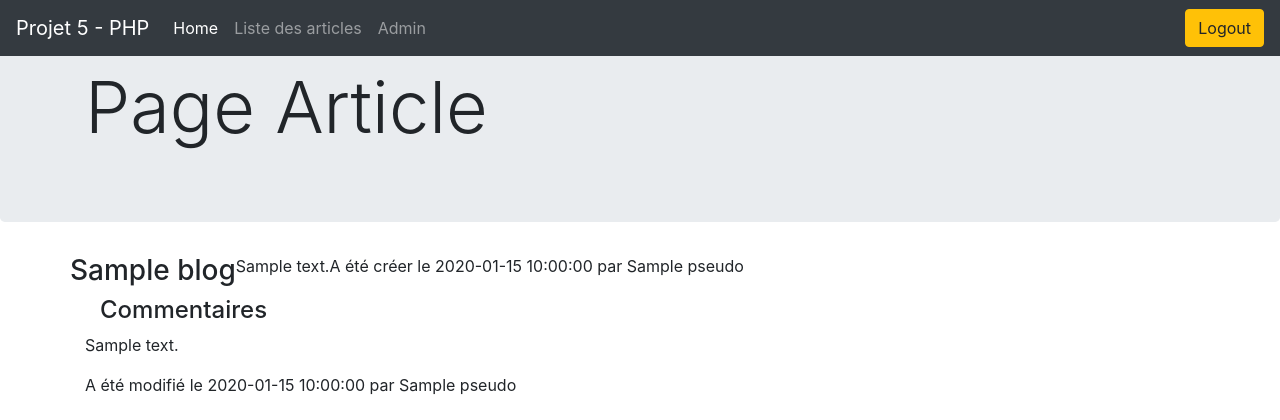
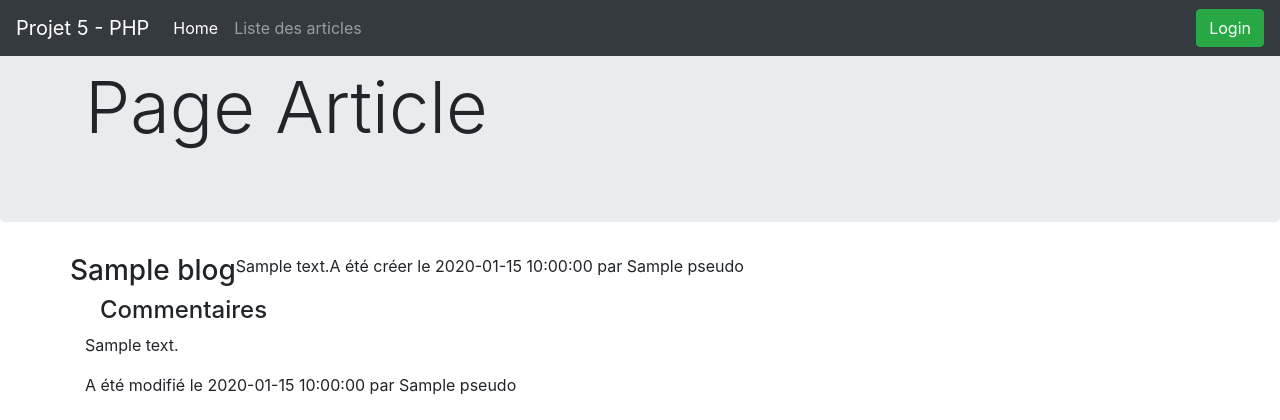
Before and after one commit to temimi94/Blog, a PHP site: template src/View/blog.twig in a window 1280 px wide. Shown: the top 420 px of the page. Run offline with PHP 8.4, Linux system fonts and the light colour scheme; the template is opened without the code that fills it: most values are stand-ins (such as "Sample title", 1, 10 or a date in 2020); some libraries are stand-ins or nearby versions.

Commit message:
Update navbar.twig

```diff
--- a/src/View/layout/navbar.twig
+++ b/src/View/layout/navbar.twig
@@ -12,18 +12,24 @@
         <li class="nav-item">
             <a class="nav-link" href="index.php?page=listblog">Liste des articles</a>
         </li>
+        {% if session.session_id is defined %}
         <li class="nav-item">
-            <a class="nav-link" href="index.php?page=admin">Admin</a>
+            <a class="nav-link" href="index.php?page=admin">Mon compte</a>
         </li>
+        <li class="nav-item">
+            <a class="nav-link" href="index.php?page=blog&method=createarticle">Créer un article</a>
+        </li>
+        {% endif %}
     </ul>
-    {% if session is defined %}
-    <form class="nav-item">
+    {% if session.session_id is defined %}
+        <form class="nav-item">
+            <a class="btn btn-warning" href="index.php?page=login&method=logout">Logout</a>
+        </form>
+    {% else %}
+        <form class="nav-item">
         <a class="btn btn-success" href="index.php?page=login">Login</a>
     </form>
-    {% else %}
-    <form class="nav-item">
-        <a class="btn btn-warning" href="index.php?page=login&method=logout">Logout</a>
-    </form>
+
     {% endif %}
 </div>
 </nav>
```
